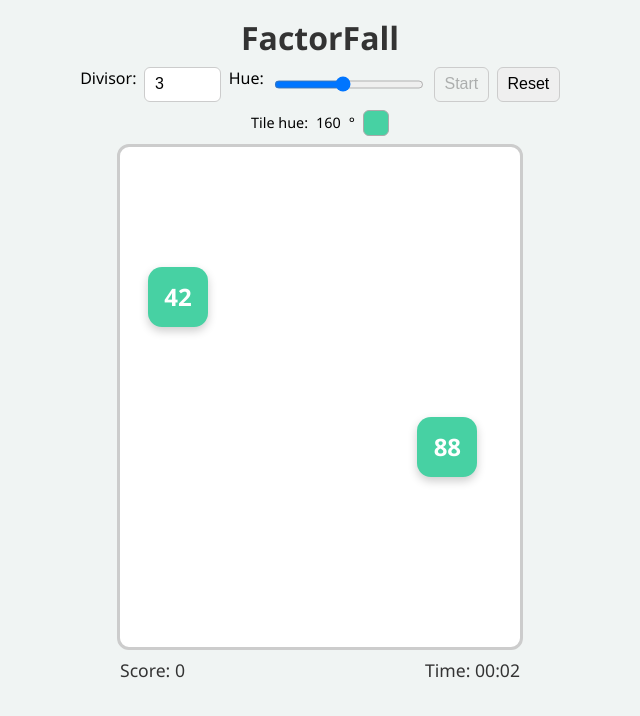
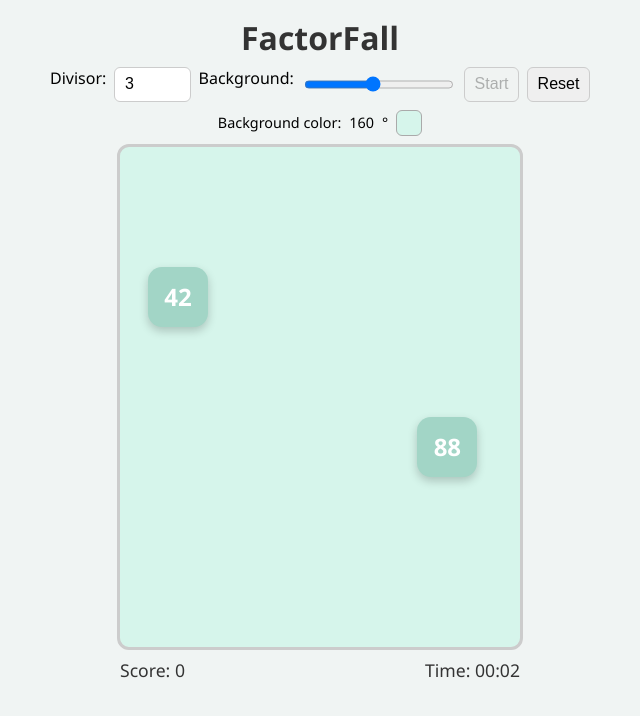
Before and after one commit to EcoKyle/FactorFall, a plain HTML site: page index.html in a window 1280 px wide. Both pictures are taken after a click on the button "Start". Shown: the whole page, without its empty margins (320-960 px from the left). Drawn offline with Linux system fonts and the light colour scheme.

Commit message:
Update index.html

```diff
--- a/index.html
+++ b/index.html
@@ -57,9 +57,10 @@
       max-width: 400px;
       height: 500px;
       border: 3px solid #ccc;
-      background: #ffffff;
+      background: hsl(160, 60%, 90%);
       border-radius: 12px;
       overflow: hidden;
+      transition: background 0.3s ease;
     }
 
     .tile {
@@ -107,15 +108,15 @@
   <div id="controls">
     Divisor:
     <input type="number" id="divisor" value="3" min="2" max="12" />
-    Hue:
+    Background:
     <input type="range" id="hue" min="0" max="360" value="160" />
     <button id="start-btn" onclick="startGame()">Start</button>
     <button onclick="resetGame()">Reset</button>
   </div>
 
   <div id="hue-label">
-    Tile hue: <span id="hue-value">160</span>°
-    <div id="preview" style="background: hsl(160, 60%, 55%);"></div>
+    Background color: <span id="hue-value">160</span>°
+    <div id="preview" style="background: hsl(160, 60%, 90%);"></div>
   </div>
 
   <div id="game-board"></div>
@@ -147,6 +148,7 @@
       startBtn.disabled = true;
       gameInterval = setInterval(spawnTile, 1000);
       timerInterval = setInterval(updateTimer, 1000);
+      applyHue(); // Set initial background from slider
     }
 
     function resetGame() {
@@ -163,16 +165,13 @@
 
     function spawnTile() {
       const num = Math.floor(Math.random() * 90) + 10;
-  const hue = parseInt(hueInput.value); // 👈 capture hue when tile is created
       const tile = document.createElement("div");
       tile.className = "tile";
       tile.textContent = num;
       tile.style.left = Math.random() * (board.clientWidth - 60) + "px";
       tile.style.top = "0px";
       tile.dataset.value = num;
-  tile.dataset.hue = hue; // 👈 store the hue in the tile’s data
       tile.dataset.id = tileId++;
-  tile.style.background = `hsl(${hue}, 60%, 55%)`; // 👈 apply hue when tile spawns
       board.appendChild(tile);
 
       const fall = setInterval(() => {
@@ -187,13 +186,12 @@ function spawnTile() {
 
       tile.onclick = () => {
         const val = parseInt(tile.dataset.value);
-    const tileHue = tile.dataset.hue; // 👈 use stored hue
         if (val % divisor === 0) {
           score += 1;
-      tile.style.background = `hsl(${tileHue}, 60%, 55%)`;
+          tile.style.background = "#5cb85c"; // green
         } else {
           score -= 1;
-      tile.style.background = "#d9534f";
+          tile.style.background = "#d9534f"; // red
         }
         scoreDisplay.textContent = "Score: " + score;
         setTimeout(() => {
@@ -210,11 +208,15 @@ function spawnTile() {
       timerDisplay.textContent = `Time: ${mins}:${secs}`;
     }
 
-    hueInput.addEventListener("input", () => {
+    function applyHue() {
       const hue = hueInput.value;
+      const bgColor = `hsl(${hue}, 60%, 90%)`;
+      preview.style.background = bgColor;
+      board.style.background = bgColor;
       hueValueDisplay.textContent = hue;
-      preview.style.background = `hsl(${hue}, 60%, 55%)`;
-    });
+    }
+
+    hueInput.addEventListener("input", applyHue);
   </script>
 </body>
 </html>
```
Lines whose indentation alone changed are shown as unchanged.
